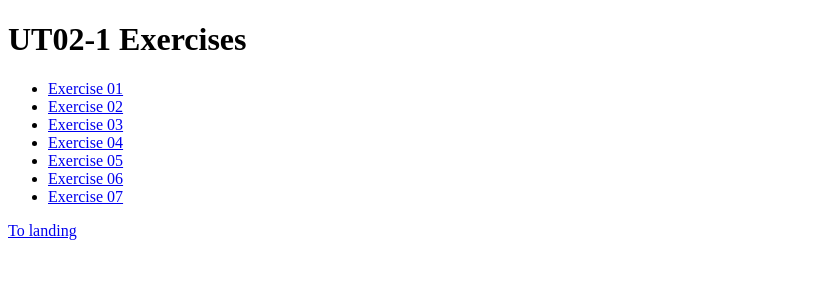
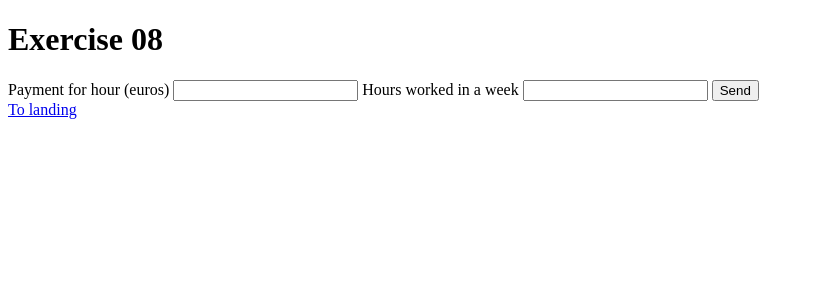
Before and after one commit to Dagore-dev/UT02-1, a PHP site: page /exercise08/index.php in a window 1280 px wide. Shown: the top 300 px of the page, without its empty margins (0-814 px from the left). Run offline with PHP 8.4, Linux system fonts and the light colour scheme.

Commit message:
exercise08

```diff
--- /dev/null
+++ b/exercise08/index.php
@@ -0,0 +1,13 @@
+<?php require_once('../templates/header.php'); print_header('Exercise 08') ?>
+
+<form action="./exercise08/weeklySalary.php">
+  <label for="hour-payment">Payment for hour (euros)</label>
+  <input type="number" name="hour-payment" id="hour-payment" step="any">
+
+  <label for="hours-worked">Hours worked in a week</label>
+  <input type="number" name="hours-worked" id="hours-worked">
+
+  <button>Send</button>
+</form>
+
+<?php require_once('../templates/footer.html'); ?>
--- a/index.php
+++ b/index.php
@@ -9,6 +9,7 @@
     <li><a href="exercise05">Exercise 05</a></li>
     <li><a href="exercise06">Exercise 06</a></li>
     <li><a href="exercise07">Exercise 07</a></li>
+    <li><a href="exercise08">Exercise 08</a></li>
   </ul>
 </nav>
 
```
Also changed, not shown: exercise08/weeklySalary.php (added, +18 -0 lines).
